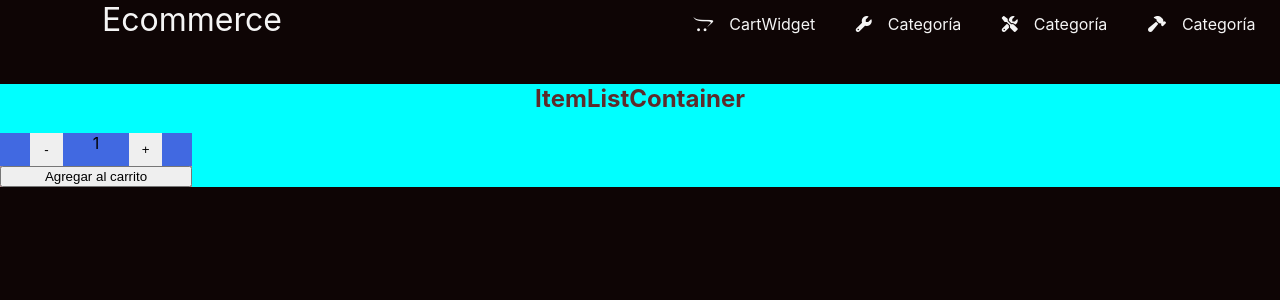
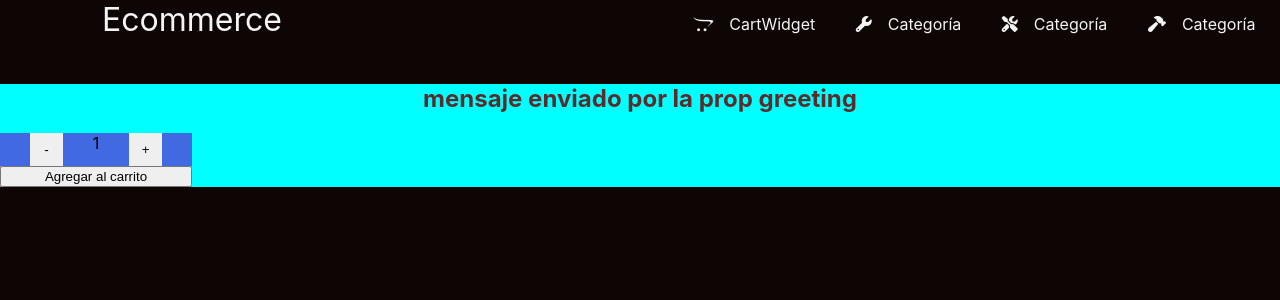
Before and after one commit to AndresDiPietro/Ecommerce-Belmonte, a React (Create React App) app: page / in a window 1280 px wide. Shown: the top 300 px of the page. Built offline with nearby package versions, Linux system fonts and the light colour scheme.

Commit message:
Corrección (greeting)

```diff
--- a/src/App.js
+++ b/src/App.js
@@ -9,7 +9,7 @@ function App() {
         <NavBar/>
       </header>
       <main>
-        <ItemListContainer/>
+        <ItemListContainer greeting="mensaje enviado por la prop greeting"/>
       </main>
     </div>
   )
--- a/src/components/itemListContainer/index.js
+++ b/src/components/itemListContainer/index.js
@@ -1,10 +1,10 @@
 import React from "react";
 import ItemCount from "./itemCount";
 import "./itemListContainer.css";
-const ItemListContainer = () => {
+const ItemListContainer = ({greeting}) => {
     return(
         <div className="itemListContainer">
-            <h2 className="itemListContainer__title">ItemListContainer</h2>
+            <h2 className="itemListContainer__title">{greeting}</h2>
             <ItemCount init="1" stock="7"/>
         </div>
     )
```
Also changed, not shown: src/components/itemListContainer/prueba/index.js (added, +17 -0 lines).
